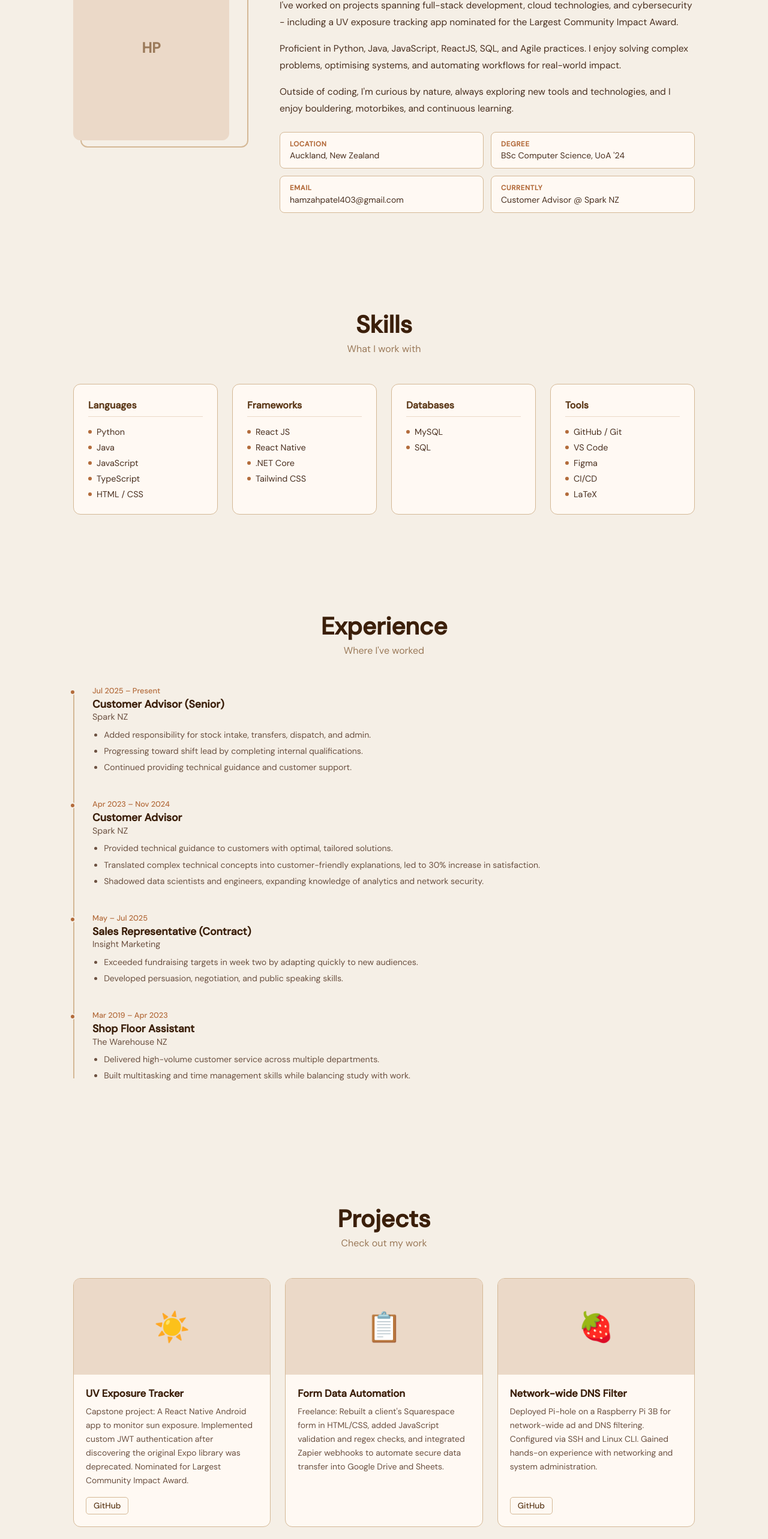
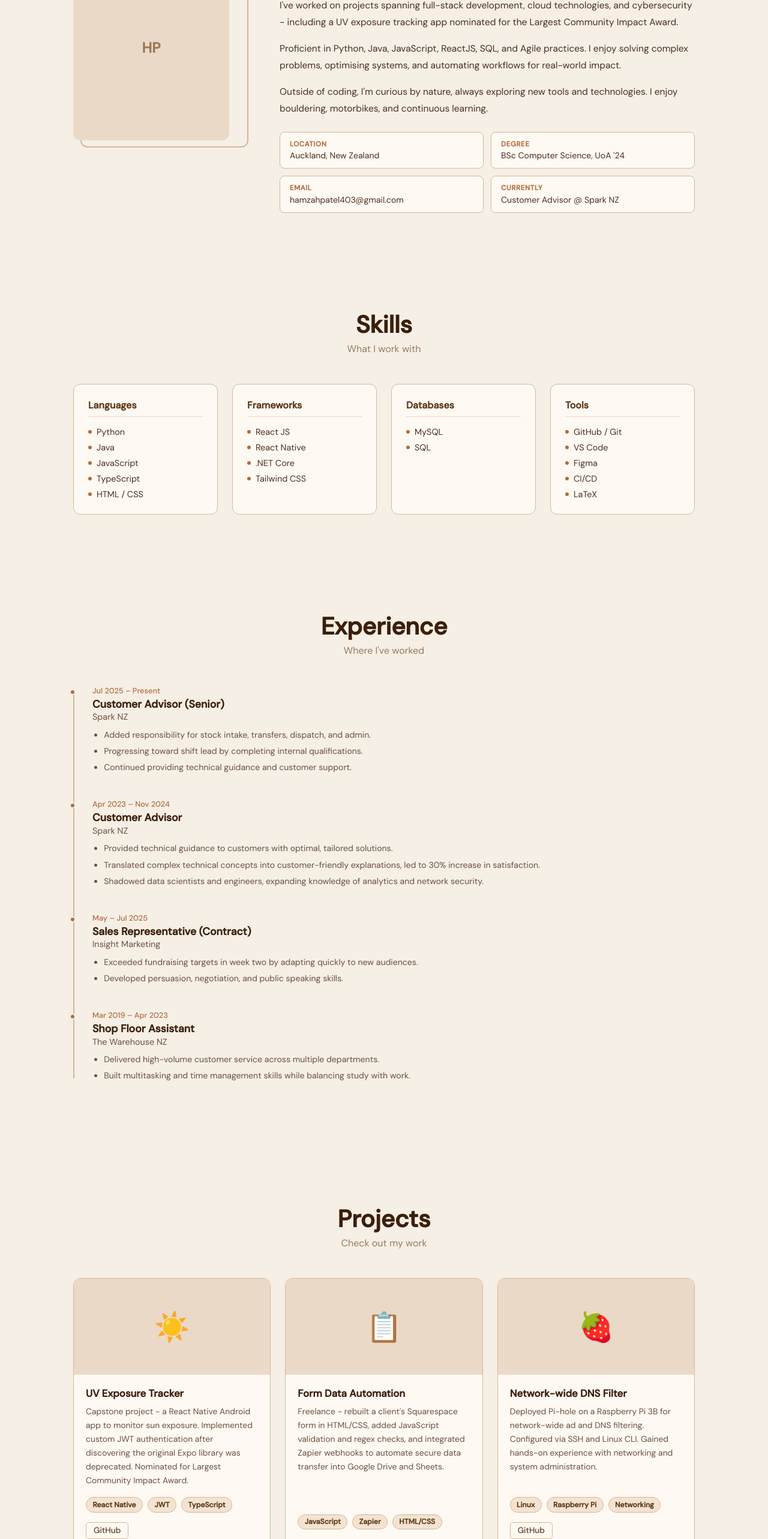
Before and after one commit to realiru/Portfolio-Website, a React (Vite) app in the folder portfolio/: page / in a window 1280 px wide. Shown: the part 1158-3724 px from the top of the page at 60% size. Built offline with nearby package versions, Linux system fonts and the light colour scheme; a small style sheet from the web is missing.

Commit message:
chore: clean up commented-out code and todos"

```diff
--- a/portfolio/src/components/Sections/AboutMe.jsx
+++ b/portfolio/src/components/Sections/AboutMe.jsx
@@ -20,8 +20,7 @@ function AboutMe() {
           <p>
             I've worked on projects spanning full-stack development, cloud
             technologies, and cybersecurity - including a UV exposure tracking
-            app
-            nominated for the Largest Community Impact Award.
+            app nominated for the Largest Community Impact Award.
           </p>
           <p>
             Proficient in Python, Java, JavaScript, ReactJS, SQL, and Agile
@@ -29,9 +28,9 @@ function AboutMe() {
             automating workflows for real-world impact.
           </p>
           <p>
-            Outside of coding, I'm curious by nature, always exploring new tools
-            and technologies, and I enjoy bouldering, motorbikes, and continuous
-            learning.
+            Outside of coding, I'm curious by nature, always exploring new
+            tools and technologies. I enjoy bouldering, motorbikes, and
+            continuous learning.
           </p>
 
           <div className="about-facts">
--- a/portfolio/src/components/Sections/Project.css
+++ b/portfolio/src/components/Sections/Project.css
@@ -70,6 +70,27 @@
   margin-bottom: 1rem;
 }
 
+.project-tags {
+  display: flex;
+  flex-wrap: wrap;
+  gap: 0.5rem;
+  margin-bottom: 1rem;
+}
+
+.tag {
+  display: inline-flex;
+  align-items: center;
+  padding: 0.35rem 0.65rem;
+  border-radius: 999px;
+  background: #f4e3d1;
+  border: 1px solid #d4b896;
+  color: #5d3a1a;
+  font-size: 0.76rem;
+  font-weight: 600;
+  line-height: 1;
+  white-space: nowrap;
+}
+
 .project-links {
   display: flex;
   gap: 0.75rem;
@@ -94,4 +115,12 @@
   .projects-grid {
     grid-template-columns: 1fr;
   }
+
+  .project-tags {
+    gap: 0.4rem;
+  }
+
+  .tag {
+    font-size: 0.72rem;
+  }
 }
--- a/portfolio/src/components/Sections/Project.jsx
+++ b/portfolio/src/components/Sections/Project.jsx
@@ -1,13 +1,13 @@
 import './Project.css';
 
-// replaced dummy data with real projects
 const projects = [
   {
     id: 1,
     emoji: '☀️',
     title: 'UV Exposure Tracker',
     description:
-      'Capstone project: A React Native Android app to monitor sun exposure. Implemented custom JWT authentication after discovering the original Expo library was deprecated. Nominated for Largest Community Impact Award.',
+      'Capstone project - a React Native Android app to monitor sun exposure. Implemented custom JWT authentication after discovering the original Expo library was deprecated. Nominated for Largest Community Impact Award.',
+    tags: ['React Native', 'JWT', 'TypeScript'],
     github: 'https://github.com/realiru',
     live: null,
   },
@@ -16,7 +16,8 @@ const projects = [
     emoji: '📋',
     title: 'Form Data Automation',
     description:
-      'Freelance: Rebuilt a client\'s Squarespace form in HTML/CSS, added JavaScript validation and regex checks, and integrated Zapier webhooks to automate secure data transfer into Google Drive and Sheets.',
+      'Freelance - rebuilt a client\'s Squarespace form in HTML/CSS, added JavaScript validation and regex checks, and integrated Zapier webhooks to automate secure data transfer into Google Drive and Sheets.',
+    tags: ['JavaScript', 'Zapier', 'HTML/CSS'],
     github: null,
     live: null,
   },
@@ -26,6 +27,7 @@ const projects = [
     title: 'Network-wide DNS Filter',
     description:
       'Deployed Pi-hole on a Raspberry Pi 3B for network-wide ad and DNS filtering. Configured via SSH and Linux CLI. Gained hands-on experience with networking and system administration.',
+    tags: ['Linux', 'Raspberry Pi', 'Networking'],
     github: 'https://github.com/realiru',
     live: null,
   },
@@ -46,7 +48,11 @@ function Projects() {
             <div className="project-info">
               <h3>{project.title}</h3>
               <p>{project.description}</p>
-              {/* TODO: add tags */}
+              <div className="project-tags">
+                {project.tags.map((tag) => (
+                  <span key={tag} className="tag">{tag}</span>
+                ))}
+              </div>
               <div className="project-links">
                 {project.github && (
                   <a href={project.github} target="_blank" rel="noopener noreferrer">GitHub</a>
```
